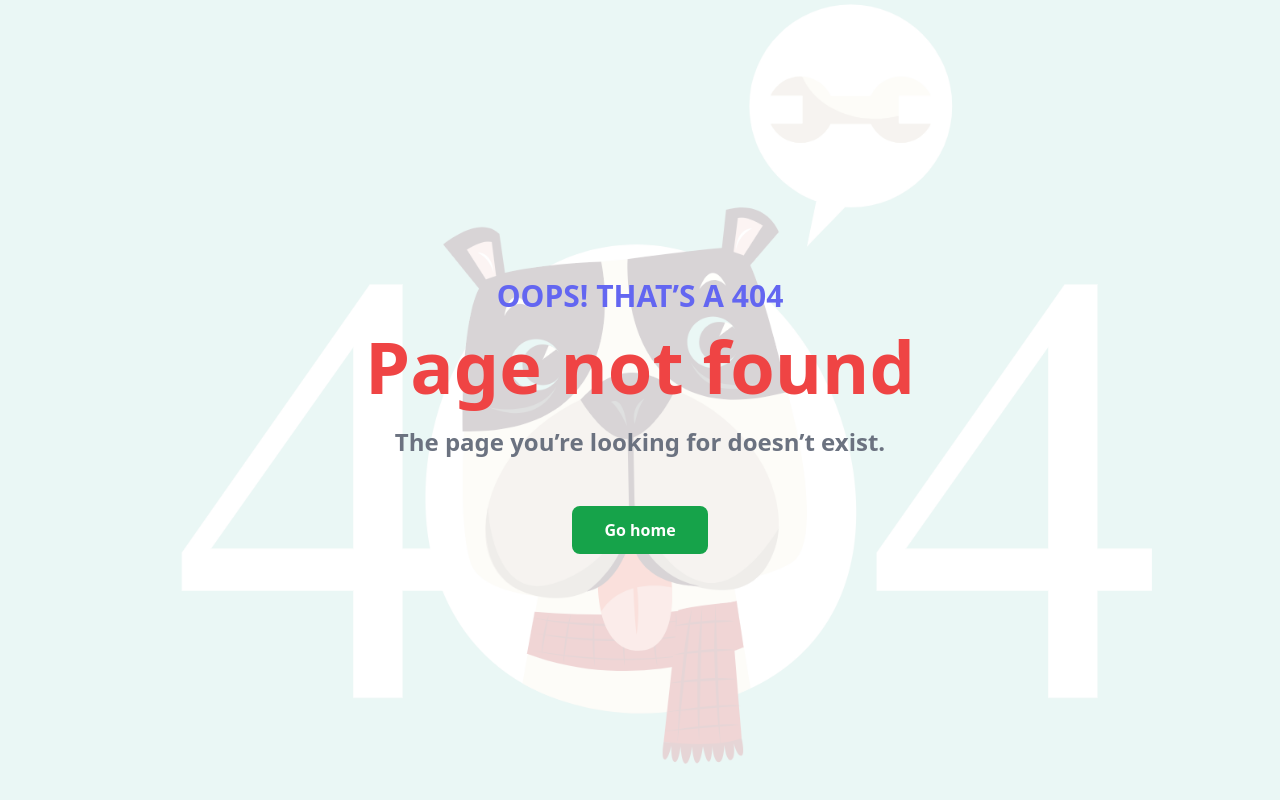
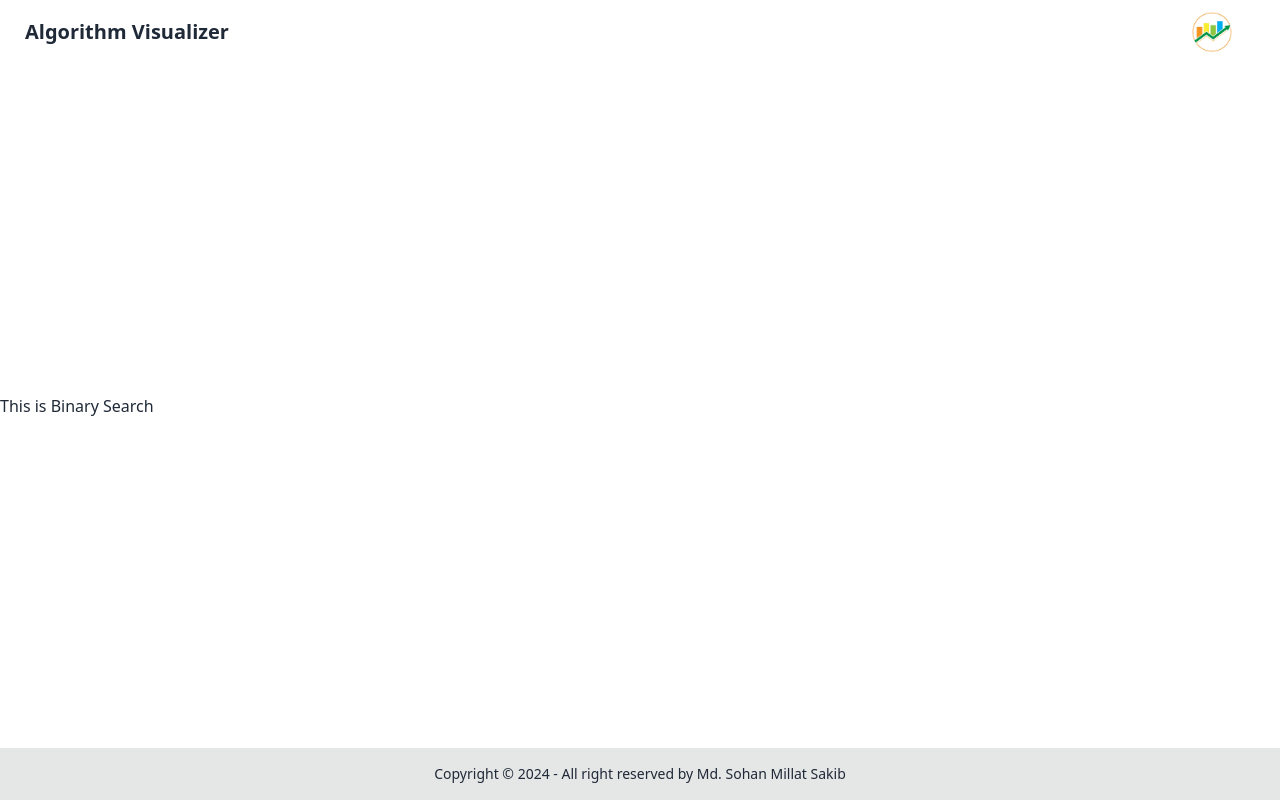
Before and after one commit to MillatSakib/Algorithm-Visualizer-with-React, a React (Vite) app: page /sort/binarysearch in a window 1280 px wide. Before the commit this address had no page. Built offline with nearby package versions, Linux system fonts and the light colour scheme.

Commit message:
Binary search add

```diff
--- /dev/null
+++ b/src/Search/BinarySearch/BinarySearch.jsx
@@ -0,0 +1,7 @@
+import React from "react";
+
+const BinarySearch = () => {
+  return <div>This is Binary Search</div>;
+};
+
+export default BinarySearch;
--- a/src/main.jsx
+++ b/src/main.jsx
@@ -10,6 +10,7 @@ import Sort from "./Sort/Sort.jsx";
 import BubbleSort from "./Sort/BubleSort/BubbleSort.jsx";
 import SelectionSort from "./Sort/SelectionSort/SelectionSort.jsx";
 import CountingSort from "./Sort/CountingSort/CountingSort.jsx";
+import BinarySearch from "./Search/BinarySearch/BinarySearch.jsx";
 
 const router = createBrowserRouter([
   {
@@ -41,6 +42,10 @@ const router = createBrowserRouter([
         path: "/sort/countingsort",
         element: <CountingSort />,
       },
+      {
+        path: "/sort/binarysearch",
+        element: <BinarySearch />,
+      },
     ],
   },
 ]);
```
